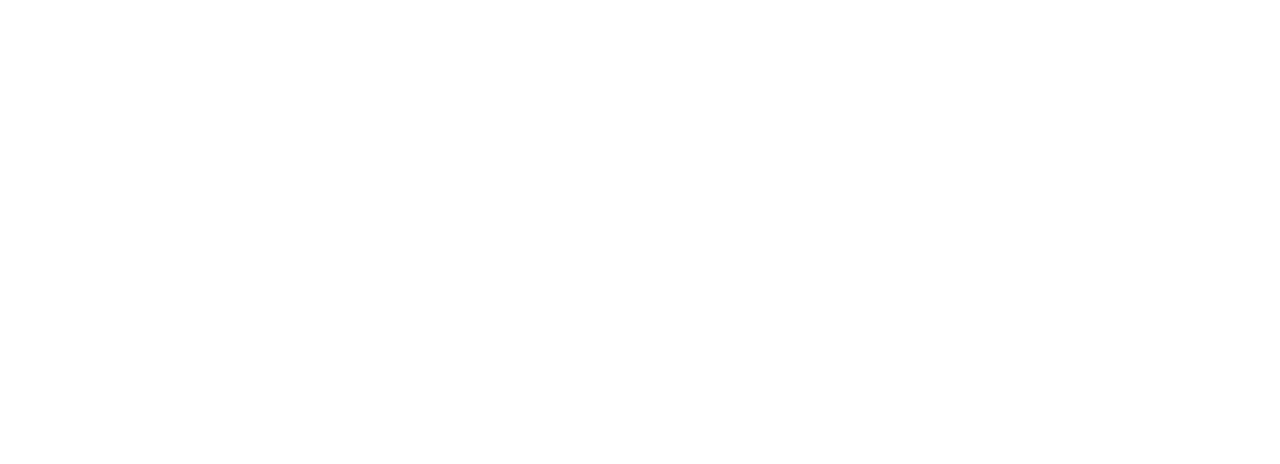
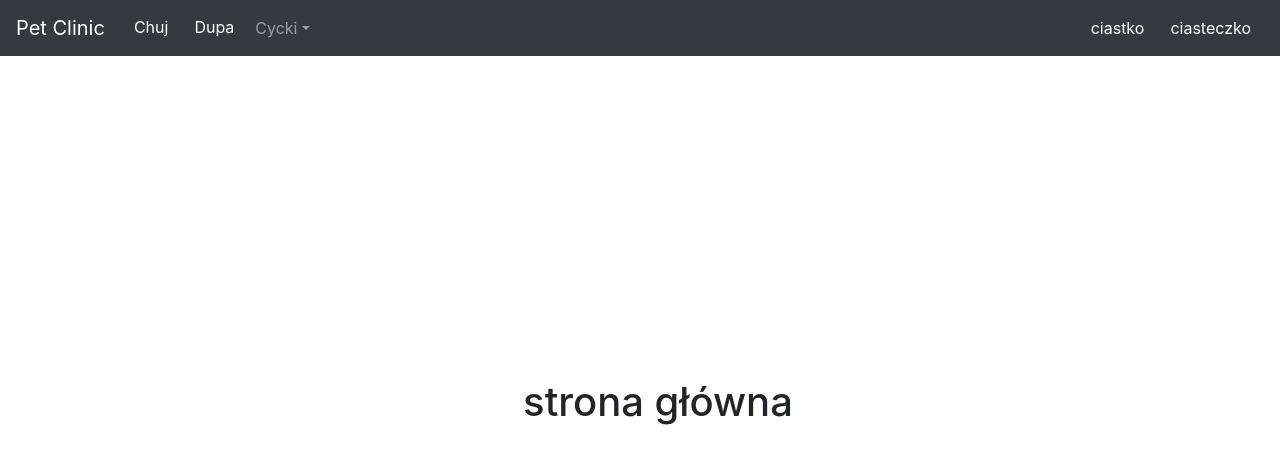
Before and after one commit to w-lugowska/inzynieria_oprogramowania, a React (Create React App) app: page / in a window 1280 px wide. Shown: the top 464 px of the page. Built offline with nearby package versions, Linux system fonts and the light colour scheme.

Commit message:
skeleton router

```diff
--- a/package.json
+++ b/package.json
@@ -6,8 +6,11 @@
     "@testing-library/jest-dom": "^5.12.0",
     "@testing-library/react": "^11.2.7",
     "@testing-library/user-event": "^12.8.3",
+    "bootstrap": "^4.6.0",
     "react": "^17.0.2",
+    "react-bootstrap": "^1.6.0",
     "react-dom": "^17.0.2",
+    "react-router-dom": "^5.2.0",
     "react-scripts": "4.0.3",
     "web-vitals": "^1.1.2"
   },
--- a/src/App.js
+++ b/src/App.js
@@ -1,8 +1,30 @@
+import {Bar} from "./Components/Bar";
+import {BrowserRouter, Route} from "react-router-dom";
+import Switch from "react-bootstrap/Switch";
+import {PlaceHolderPage} from "./Pages/PlaceHolderPage";
+
 function App() {
   return (
-    <div>
-
-    </div>
+      <BrowserRouter>
+          <Bar/>
+          <Switch>
+              <Route path={"/d"}>
+                  <PlaceHolderPage text="piewsza strona"/>
+              </Route>
+              <Route path={"/c"}>
+                  <PlaceHolderPage text="druga strona"/>
+              </Route>
+              <Route path={"/b"}>
+                  <PlaceHolderPage text="trzecia strona"/>
+              </Route>
+              <Route path={"/a"}>
+                  <PlaceHolderPage text="czwarta strona"/>
+              </Route>
+              <Route path-={"/"}>
+                  <PlaceHolderPage text={"strona główna"}/>
+              </Route>
+          </Switch>
+      </BrowserRouter>
   );
 }
 
--- /dev/null
+++ b/src/Components/Bar.js
@@ -0,0 +1,47 @@
+import {Button, Nav, Navbar, NavDropdown} from 'react-bootstrap';
+import {Link} from "react-router-dom";
+export function Bar() {
+    return (
+        <Navbar collapseOnSelect expand="lg" bg="dark" variant="dark">
+        <Link to="/">
+            <Navbar.Brand>Pet Clinic</Navbar.Brand>
+        </Link>
+        <Navbar.Toggle aria-controls="responsive-navbar-nav" />
+        <Navbar.Collapse id="responsive-navbar-nav">
+            <Nav className="mr-auto">
+                <Link to="/b">
+                    <Button variant={"dark"}> Chuj</Button>
+                </Link>
+                <Link to="/c">
+                    <Button variant={"dark"}> Dupa</Button>
+                </Link>
+                <NavDropdown title="Cycki" id="collasible-nav-dropdown">
+                    <Link to="/a">
+                        <Button variant={"light"}>xd</Button>
+                    </Link>
+                    <NavDropdown.Divider />
+                    <Link to="/d">
+                        <Button variant={"light"}>xddd</Button>
+                    </Link>
+                    <NavDropdown.Divider />
+                    <Link to="/c">
+                        <Button variant={"light"}>xddddd</Button>
+                    </Link>
+                    <NavDropdown.Divider />
+                    <Link to="/b">
+                        <Button variant={"light"}>xddddddd</Button>
+                    </Link>
+                </NavDropdown>
+            </Nav>
+            <Nav>
+                <Link to="/a">
+                    <Button variant={"dark"}>ciastko</Button>
+                </Link>
+                <Link to="/b">
+                    <Button variant={"dark"}>ciasteczko</Button>
+                </Link>
+            </Nav>
+        </Navbar.Collapse>
+    </Navbar>
+    );
+}
--- /dev/null
+++ b/src/Pages/PlaceHolderPage.js
@@ -0,0 +1,11 @@
+import {Container} from "react-bootstrap";
+import {Row} from "react-bootstrap";
+export function PlaceHolderPage({text}) {
+    return(
+      <Container>
+          <Row style={{alignItems:"center", display:"flex", justifyContent: "center", height:700}}>
+              <h1>{text}</h1>
+          </Row>
+      </Container>
+    );
+}
--- a/src/index.js
+++ b/src/index.js
@@ -1,3 +1,4 @@
+import 'bootstrap/dist/css/bootstrap.min.css';
 import React from 'react';
 import ReactDOM from 'react-dom';
 import App from './App';
```
Also changed, not shown: src/Bar.js (deleted), 1 other file (tests, documents, lock files or other folders).
